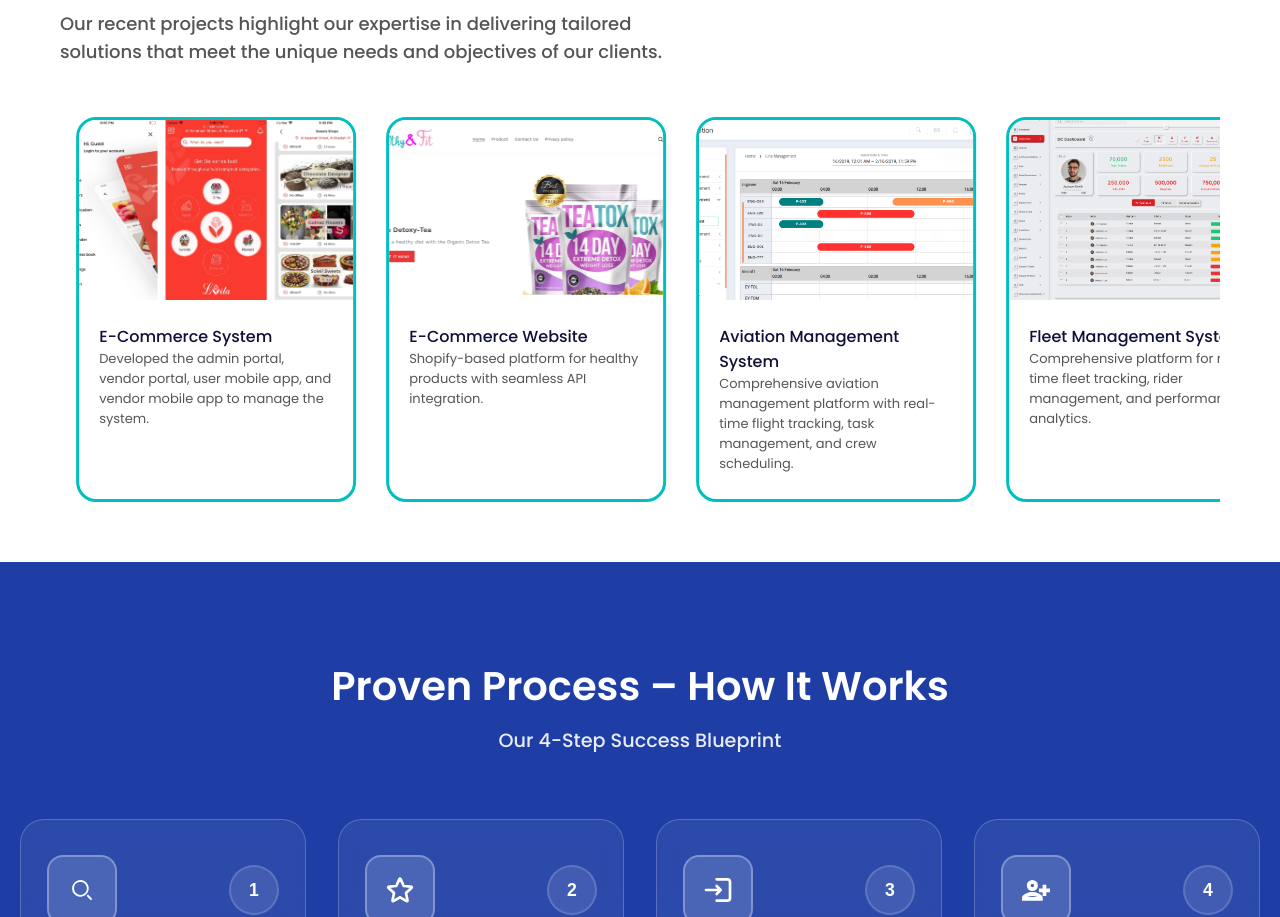
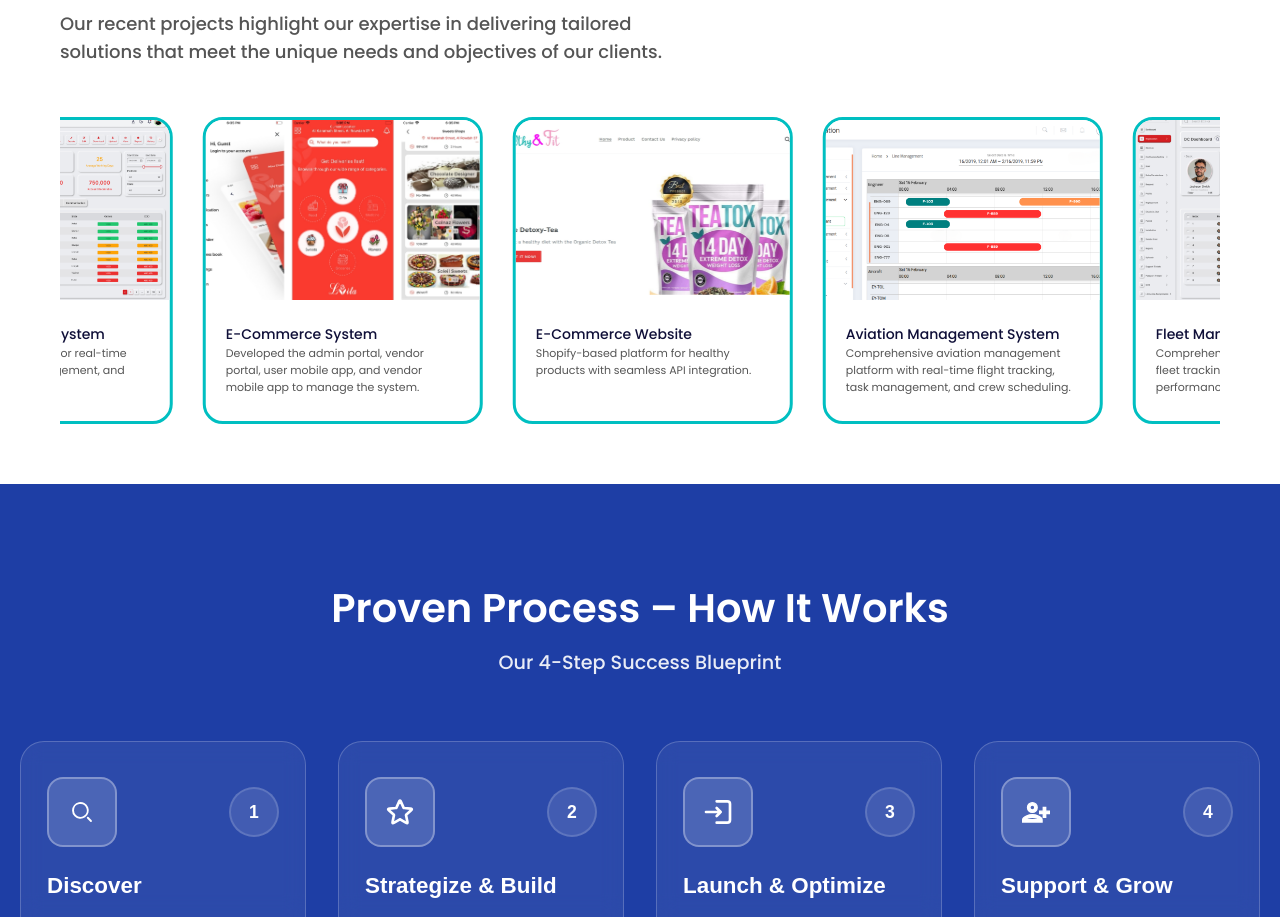
Before and after one commit to suraijzon/version1, a React (Create React App) app: page / in a window 1280 px wide. Shown: the part 1894-2811 px from the top of the page. Built offline with nearby package versions, Linux system fonts and the light colour scheme; no server answers.

Commit message:
new 43rd fix

```diff
--- a/src/components/SuccessSection.jsx
+++ b/src/components/SuccessSection.jsx
@@ -7,10 +7,38 @@ import item4 from "../assets/icons/lvita.jpg";
 
 const SuccessSection = () => {
   const projects = [
-    { id: 1, name: "E-Commerce Website", desc: "Shopify-based platform for healthy products with seamless API integration.", img: item1 },
-    { id: 2, name: "Aviation Management System", desc: "Comprehensive aviation management platform with real-time flight tracking, task management, and crew scheduling.", img: item2 },
-    { id: 3, name: "Fleet Management System", desc: "Comprehensive platform for real-time fleet tracking, rider management, and performance analytics.", img: item3 },
-    { id: 4, name: "E-Commerce System", desc: "Developed the admin portal, vendor portal, user mobile app, and vendor mobile app to manage the system.", img: item4 },
+    { id: 1, name: "E-Commerce Website", desc: "Shopify-based platform for healthy products with seamless API integration.",
+       extra: [
+      { text: "Shopify", color: "#0047ab" },
+      { text: "Shopify APIs", color: "#ff6b91" },
+      { text: "Laravel", color: "#00bfc1" },
+      { text: "Boostrap", color: "#ffe400" },
+    ], img: item1 },
+    { id: 2, name: "Aviation Management System", desc: "Comprehensive aviation management platform with real-time flight tracking, task management, and crew scheduling.",
+       extra: [
+      { text: "Angular", color: "#0047ab" },
+      { text: "Firebase", color: "#ff6b91" },
+      { text: "MongoDB", color: "#00bfc1" },
+      { text: "Node.js", color: "#ffe400" },
+      { text: "Flightaware APIs", color: "#1e8449" }
+    ], img: item2 },
+    { id: 3, name: "Fleet Management System", desc: "Comprehensive platform for real-time fleet tracking, rider management, and performance analytics.",
+       extra: [
+      { text: "React", color: "#0047ab" },
+      { text: "Java", color: "#ff6b91" },
+      { text: "Spring Boot", color: "#00bfc1" },
+      { text: "Next.js", color: "#ffe400" },
+      { text: "Google Maps APIs", color: "#1e8449" }
+    ], img: item3 },
+    { id: 4, name: "E-Commerce System", desc: "Developed the admin portal, vendor portal, user mobile app, and vendor mobile app to manage the system.",
+       extra: [
+      { text: "Angular", color: "#0047ab" },
+      { text: "Swift", color: "#ff6b91" },
+      { text: "Node.js", color: "#00bfc1" },
+      { text: "Java(Android Studio)", color: "#ffe400" },
+      { text: "MongoDB", color: "#1e8449" },
+      { text: "Firebase", color: "#1e8449" }
+    ], img: item4 },
 
   ];
 
--- a/src/styles/successsection.css
+++ b/src/styles/successsection.css
@@ -131,7 +131,7 @@
 }
 
 .project-info h3 {
-  font-size: 16px;
+  font-size: 14px;
   font-family: Poppins;
   font-weight: 500;
   margin-bottom: 0px;
@@ -139,11 +139,22 @@
 }
 
 .project-info p {
-  font-size: 13px;
+  font-size: 11px;
   color: #555;
   font-family: Poppins;
   margin-bottom: -5px;
 }
+.project-extra {
+  margin-top: 8px;
+  color: white;       /* space from description */
+  font-size: 7px;    /* slightly smaller than title */
+  font-weight: 400;
+  line-height: 1.4;
+  font-family: Poppins, sans-serif;
+  display: flex;          /* to align words nicely */
+  flex-wrap: wrap;        /* wrap if too long */
+}
+
 
 @keyframes slideLeft {
   0% {
```
